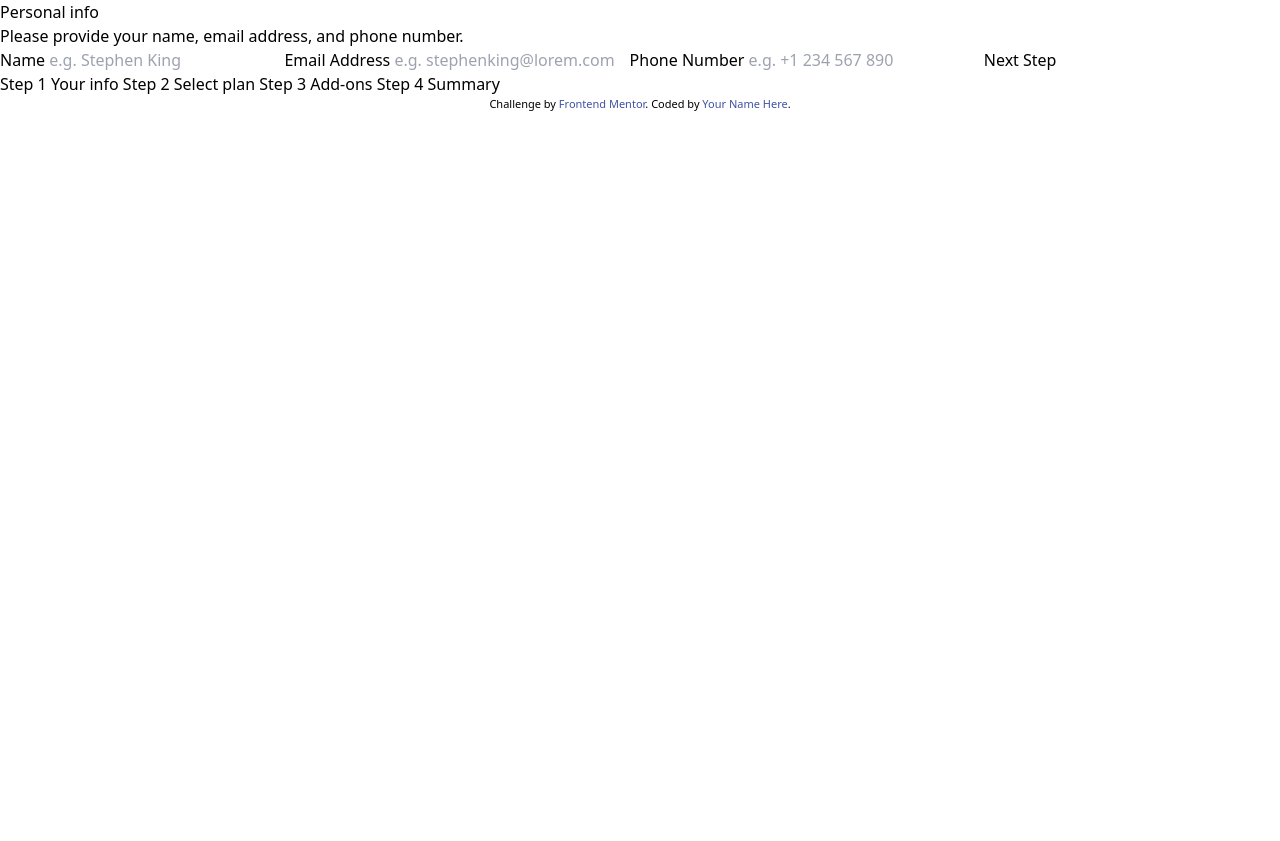
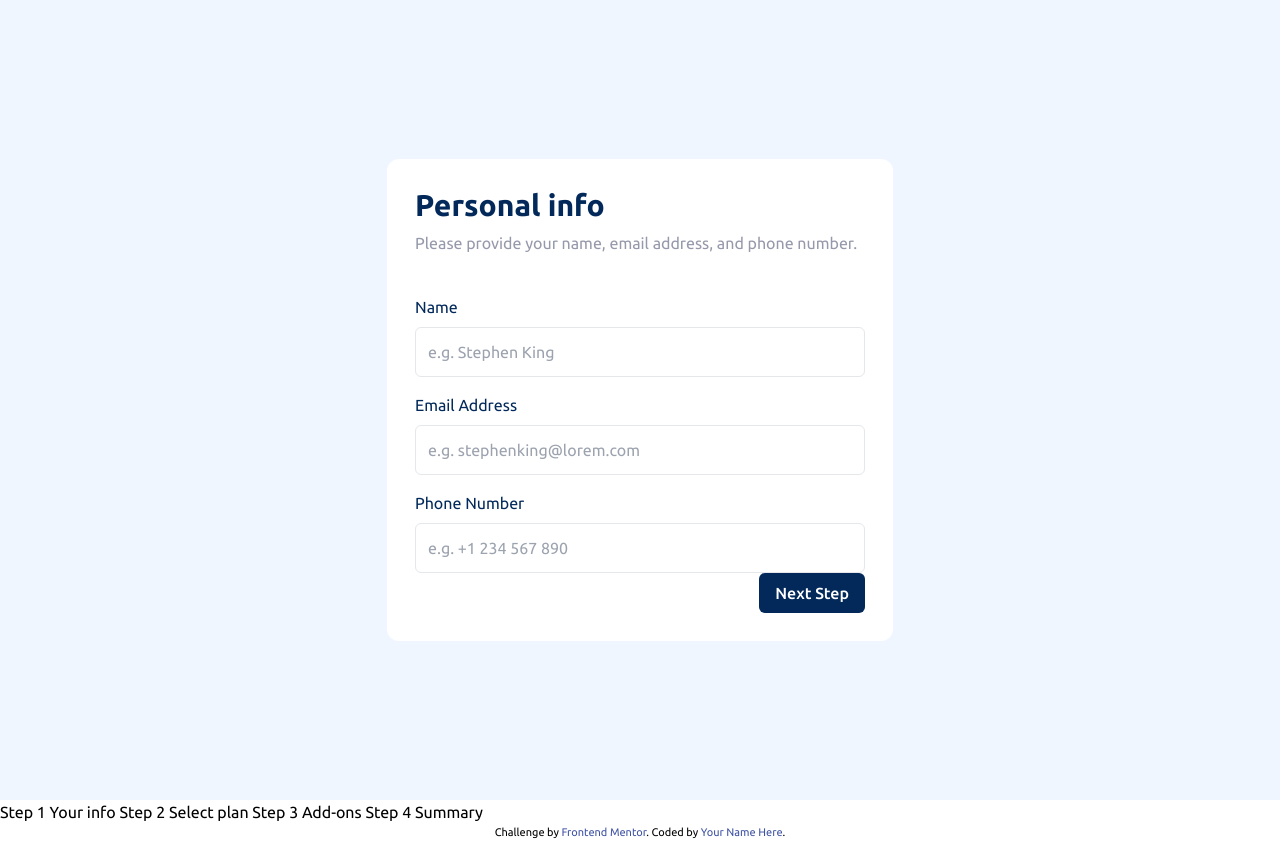
Before and after one commit to Mdalasini/multi-step-form-main, a website: page index.html in a window 1280 px wide. Before the commit the page ends 800 px from the top, so only its background shows below. Drawn offline with Linux system fonts and the light colour scheme.

Commit message:
style: add css to info tab

```diff
--- a/index.html
+++ b/index.html
@@ -5,32 +5,43 @@
   <meta name="viewport" content="width=device-width, initial-scale=1.0"> <!-- displays site properly based on user's device -->
 
   <link rel="icon" type="image/png" sizes="32x32" href="./assets/images/favicon-32x32.png">
-
+  <link rel="preconnect" href="https://fonts.googleapis.com">
+  <link rel="preconnect" href="https://fonts.gstatic.com" crossorigin>
+  <link href="https://fonts.googleapis.com/css2?family=Ubuntu:ital,wght@0,300;0,400;0,500;0,700;1,300;1,400;1,500;1,700&display=swap" rel="stylesheet">
+  <link rel="stylesheet" href="/css/style.css">
   <title>Frontend Mentor | Multi-step form</title>
-  <link rel="stylesheet" href="/css/style.css">
 </head>
 <body>
+  <section class="main">
+    <div class="card">
       <form action="" id="setupForm">
-
         <!-- Step 1 start -->
         <div id="info" class="tab">
           <h2>Personal info</h2>
           <p class="subHeading">Please provide your name, email address, and phone number.</p>
-      <label for="name">Name</label>
-      <input type="text" id="name" placeholder="e.g. Stephen King" required>
-      <label for="email">Email Address</label>
-      <input type="email" id="email" placeholder="e.g. stephenking@lorem.com" required>
-      <label for="number">Phone Number</label>
-      <input type="number" id="number" placeholder="e.g. +1 234 567 890" required>
-      <input type="button" class="primaryBtn" value="Next Step">
+          <div class="space-y-4">
+            <div class="flex flex-col gap-y-2">
+              <label for="name" class="text-marineBlue font-light">Name</label>
+              <input type="text" id="name" placeholder="e.g. Stephen King" required onfocus="this.classList.remove('invalid')">
+            </div>
+            <div class="flex flex-col gap-y-2">
+              <label for="email" class="text-marineBlue font-light">Email Address</label>
+              <input type="email" id="email" placeholder="e.g. stephenking@lorem.com" required onfocus="this.classList.remove('invalid')">
+            </div>
+            <div class="flex flex-col gap-y-2">
+              <label for="number" class="text-marineBlue font-light">Phone Number</label>
+              <input type="number" id="number" placeholder="e.g. +1 234 567 890" required onfocus="this.classList.remove('invalid')">
+            </div>
+          </div>
+          <div class="flex justify-end mt-auto">
+            <button type="button" class="btn btn-primary">Next Step</button>
+          </div>
         </div>
         <!-- Step 1 end -->
-
         <!-- Step 2 start -->
         <div id="plan" class="tab">
           <h2>Select your plan</h2>
           <p class="subHeading">You have the option of monthly or yearly billing.</p>
-
           <!-- Options -->
           <div>
             <label for="arcade">
@@ -39,7 +50,6 @@
               <h5>Arcade</h5>
               <p>$9/mo</p>
             </label>
-
             <label for="advanced">
               <input type="radio" id="advanced" name="selectedPlan" value="Advanced">
               <img src="/assets/images/icon-advanced.svg" alt="">
@@ -54,28 +64,23 @@
               <p>$15/mo</p>
             </label>
           </div>
-
           <!-- Toggle -->
           <label for="toggle" id="toggle">
             <span>Monthly</span>
             <input type="checkbox" name="toggle" value="Yearly">
             <span>Yearly</span>
           </label>
-
           <!-- Submission -->
           <div>
-        <input type="button" class="secondaryBtn" value="Go Back">
-        <input type="button" class="primaryBtn" value="Next Step">
+            <button type="button" class="btn btn-secondary">Go Back</button>
+            <button type="button" class="btn btn-primary">Next Step</button>
           </div>
         </div>
         <!-- Step 2 end -->
-
-
         <!-- Step 3 start -->
         <div id="addons" class="tab">
           <h2>Pick add-ons</h2>
           <p class="subHeading">Add-ons help enhance your gaming experience.</p>
-
           <!-- Add-Ons -->
           <div>
             <label for="services">
@@ -86,7 +91,6 @@
               </div>
               <p class="addonPrice">+$1/mo</p>
             </label>
-
             <label for="storage">
               <input type="checkbox" name="storage" id="storage" value="Larger storage">
               <div>
@@ -95,7 +99,6 @@
               </div>
               <p class="addonPrice">+$2/mo</p>
             </label>
-
             <label for="services">
               <input type="checkbox" name="services" id="services" value="Customizable Profile">
               <div>
@@ -107,21 +110,17 @@
             <label for="storage"></label>
             <label for="profile"></label>
           </div>
-
           <!-- Submission -->
           <div>
-        <input type="button" class="secondaryBtn" value="Go Back">
-        <input type="button" class="primaryBtn" value="Next Step">
+            <button type="button" class="btn btn-secondary">Go Back</button>
+            <button type="button" class="btn btn-primary">Next Step</button>
           </div>
-
         </div>
         <!-- Step 3 end -->
-
         <!-- Step 4 start -->
         <div id="finishingUp" class="tab">
           <h2>Pick add-ons</h2>
           <p class="subHeading">Add-ons help enhance your gaming experience.</p>
-
           <div>
             <!-- Dynamically add subscription and add-on selections here -->
             <!-- Show selected plan -->
@@ -132,27 +131,22 @@
               </div>
               <p id="selectedPlanPrice"></p>
             </div>
-
             <div class="line"></div>
-
             <!-- Show selected Add-Ons -->
             <div id="selectedAddons"></div>
           </div>
-
           <!-- Calculate total -->
           <div>
             <p>Total (per month/year)</p>
             <p id="totalPrice"></p>
           </div>
-
           <!-- Confirmation -->
           <div>
-        <input type="button" class="secondaryBtn" value="Go Back">
-        <input type="submit" class="primaryBtn" value="Confirm">
+            <button type="button" class="btn btn-secondary">Go Back</button>
+            <button type="submit" class="btn btn-primary">Confirm</button>
           </div>
         </div>
         <!-- Step 4 end -->
-
         <!-- Step 5 start -->
         <div id="thankYou" class="tab">
           <img src="/assets/images/icon-thank-you.svg" alt="">
@@ -164,6 +158,8 @@
         <!-- Step 5 end -->
 
       </form>
+    </div>
+  </section>
 
   <!-- Sidebar start -->
 
--- a/input.css
+++ b/input.css
@@ -2,8 +2,56 @@
 @tailwind components;
 @tailwind utilities;
 
+/* Chrome, Safari, Edge, Opera */
+input::-webkit-outer-spin-button,
+input::-webkit-inner-spin-button {
+  -webkit-appearance: none;
+  margin: 0;
+}
+
+/* Firefox */
+input[type=number] {
+  -moz-appearance: textfield;
+}
+
+h2{
+    @apply text-3xl text-marineBlue font-bold mb-2
+}
+
+p{
+    @apply font-light text-coolGray
+}
+
+.main{
+    @apply h-screen flex items-center justify-center bg-magnolia font-sans
+}
+
+.card{
+    @apply bg-white p-7 rounded-xl max-w-5xl
+}
+
 .tab{
-    display: none;
+    @apply hidden w-[450px]
+}
+
+.subHeading{
+    @apply mb-10
+}
+
+.btn{
+    @apply font-normal px-4 py-2 text-center whitespace-nowrap cursor-pointer rounded-md
+}
+
+.btn-primary{
+    @apply bg-marineBlue text-white hover:bg-purplishBlue transition-all
+}
+
+#info input{
+    @apply border p-3 rounded-md outline-none focus:outline-purplishBlue focus:outline-1 focus:outline-offset-0
+}
+
+#info input.invalid {
+    @apply border-strawberryRed
 }
 
 .attribution { font-size: 11px; text-align: center; }
--- a/script.js
+++ b/script.js
@@ -1,5 +1,5 @@
-const primaryButtons = document.querySelectorAll('input[type="button"].primaryBtn')
-const secondaryButtons = document.querySelectorAll('input[type="button"].secondaryBtn')
+const primaryButtons = document.querySelectorAll('button[type="button"].btn-primary')
+const secondaryButtons = document.querySelectorAll('button[type="button"].btn-secondary')
 const tabElements = document.getElementsByClassName('tab')
 
 let currentTab = 0
--- a/tailwind.config.js
+++ b/tailwind.config.js
@@ -14,7 +14,29 @@ module.exports = {
       'xl': '1440px',
       // => @media (min-width: 1440px) { ... }
     },
-    extend: {},
+    extend: {
+      colors: {
+        marineBlue: 'hsl(213, 96%, 18%)',
+        purplishBlue: 'hsl(243, 100%, 62%)',
+        pastelBlue: 'hsl(228, 100%, 84%)',
+        lightBlue: 'hsl(206, 94%, 87%)',
+        strawberryRed: 'hsl(354, 84%, 57%)',
+
+        coolGray: 'hsl(231, 11%, 63%)',
+        lightGray: 'hsl(229, 24%, 87%)',
+        magnolia: 'hsl(217, 100%, 97%)',
+        alabaster: 'hsl(231, 100%, 99%)',
+        white: 'hsl(0, 0%, 100%)',
+      },
+      fontFamily: {
+        'sans': ['Ubuntu', 'sans-serif'],
+      },
+      fontWeight: {
+        'light': 400,
+        'normal': 500,
+        'bold': 700,
+      },
+    },
   },
   plugins: [],
 }
```
Also changed, not shown: css/style.css. Lines whose indentation alone changed are shown as unchanged.
